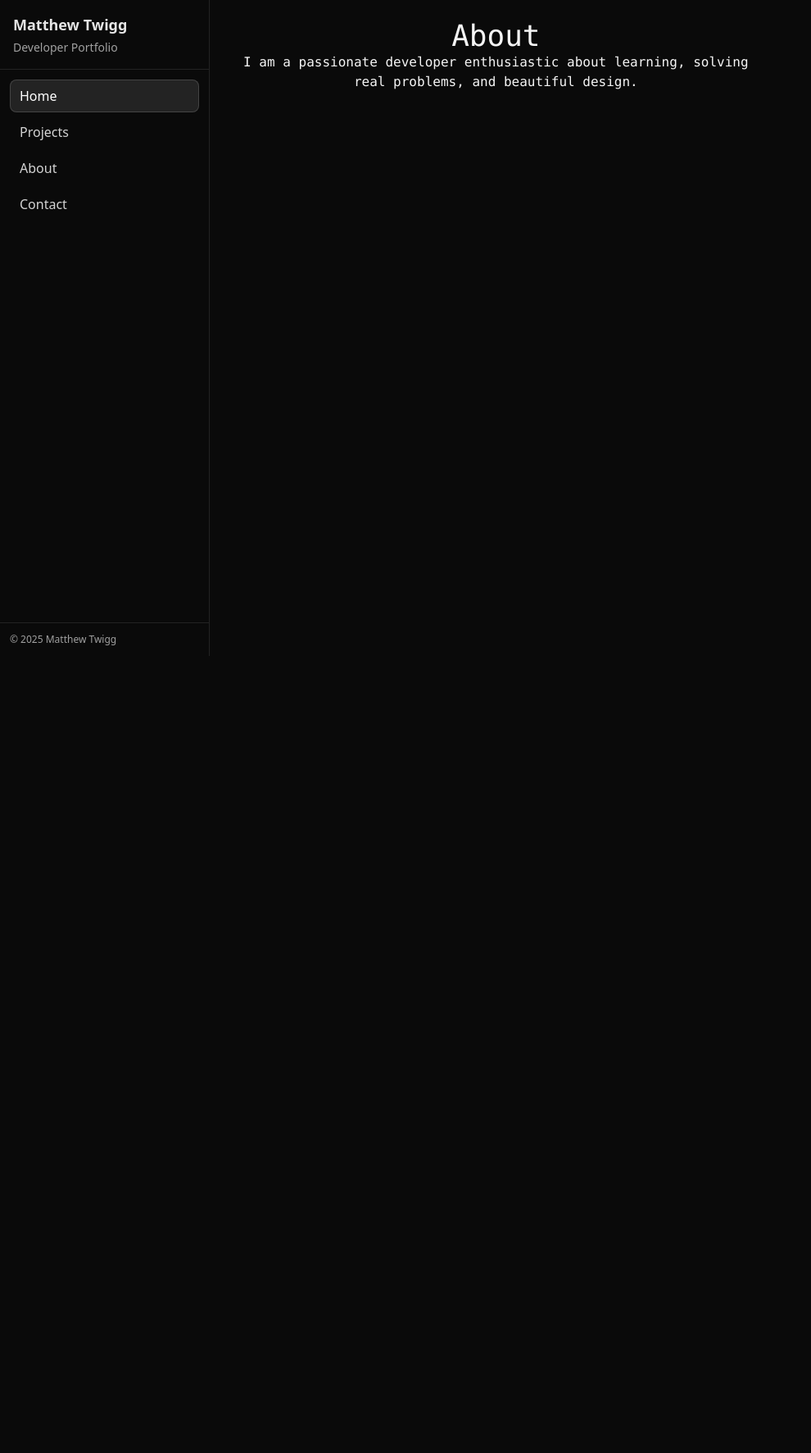
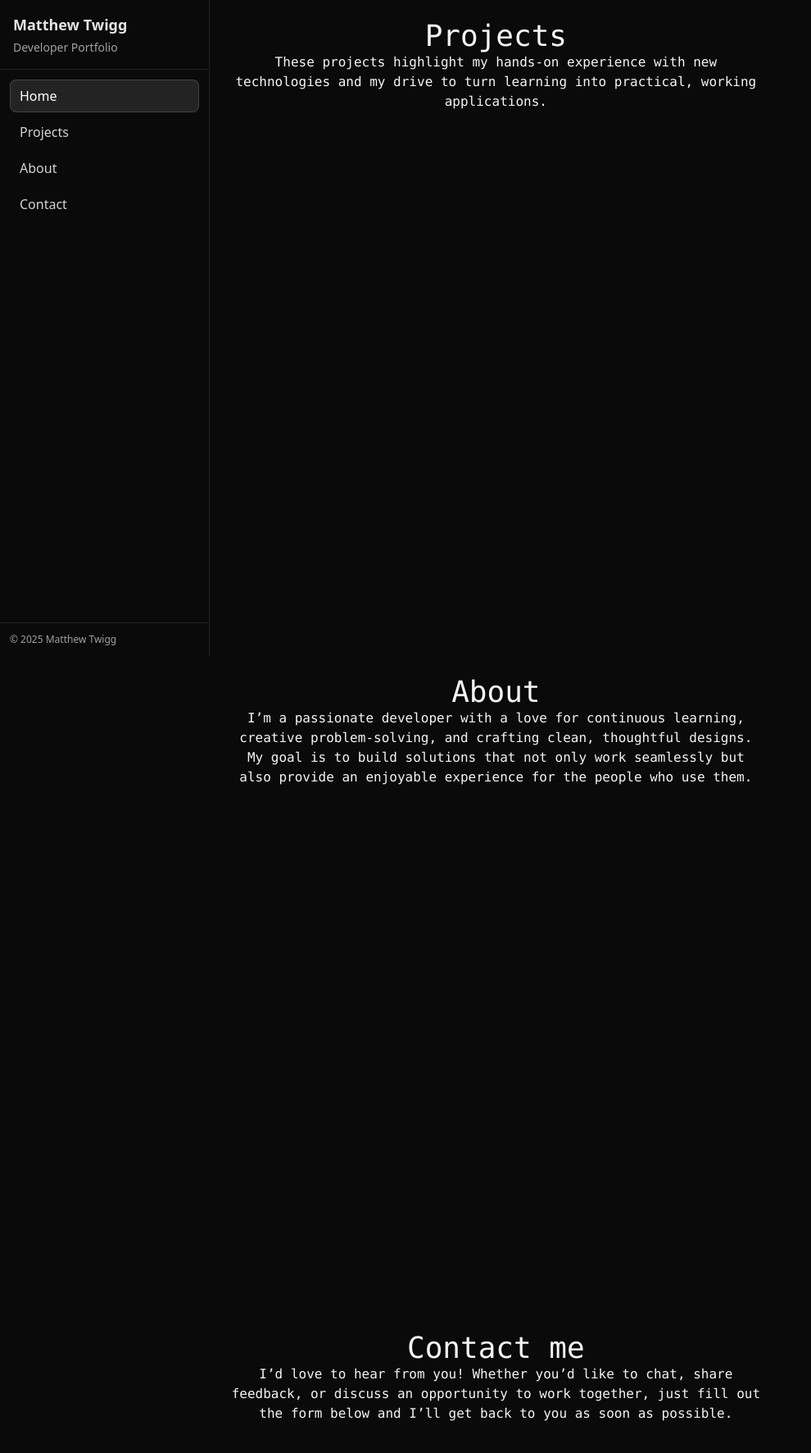
Before and after one commit to dev-tones/portfolio, a Next.js app: page / in a window 1280 px wide. Shown: the top 1772 px of the page at 82% size, without its empty margins (0-990 px from the left). Before the commit the page ends 800 px from the top, so only its background shows below. Built offline with nearby package versions, Linux system fonts and the light colour scheme.

Commit message:
sections added to home page

```diff
--- a/src/app/page.tsx
+++ b/src/app/page.tsx
@@ -3,12 +3,28 @@
 export default function Home() {
   return (
     <>
-      <div className="w-2/3 flex-row">
+      <div id='projects'  className="w-2/3 min-h-screen flex-row">
+        <h1 className="min-w-1/3 text-4xl text-center font-mono antialiased content-between">
+          Projects
+        </h1>
+        <p className="min-w-1/3 font-mono antialiased text-center content-between">
+          These projects highlight my hands-on experience with new technologies and my drive to turn learning into practical, working applications.
+        </p>
+      </div>
+      <div id='about'  className="w-2/3 min-h-screen flex-row">
         <h1 className="min-w-1/3 text-4xl text-center font-mono antialiased content-between">
           About
         </h1>
         <p className="min-w-1/3 font-mono antialiased text-center content-between">
-          I am a passionate developer enthusiastic about learning, solving real problems, and beautiful design.
+          I’m a passionate developer with a love for continuous learning, creative problem-solving, and crafting clean, thoughtful designs. My goal is to build solutions that not only work seamlessly but also provide an enjoyable experience for the people who use them.
+        </p>
+      </div>
+      <div id='contact'  className="w-2/3 min-h-screen flex-row">
+        <h1 className="min-w-1/3 text-4xl text-center font-mono antialiased content-between">
+          Contact me
+        </h1>
+        <p className="min-w-1/3 font-mono antialiased text-center content-between">
+          I’d love to hear from you! Whether you’d like to chat, share feedback, or discuss an opportunity to work together, just fill out the form below and I’ll get back to you as soon as possible.
         </p>
       </div>
     </>
```
